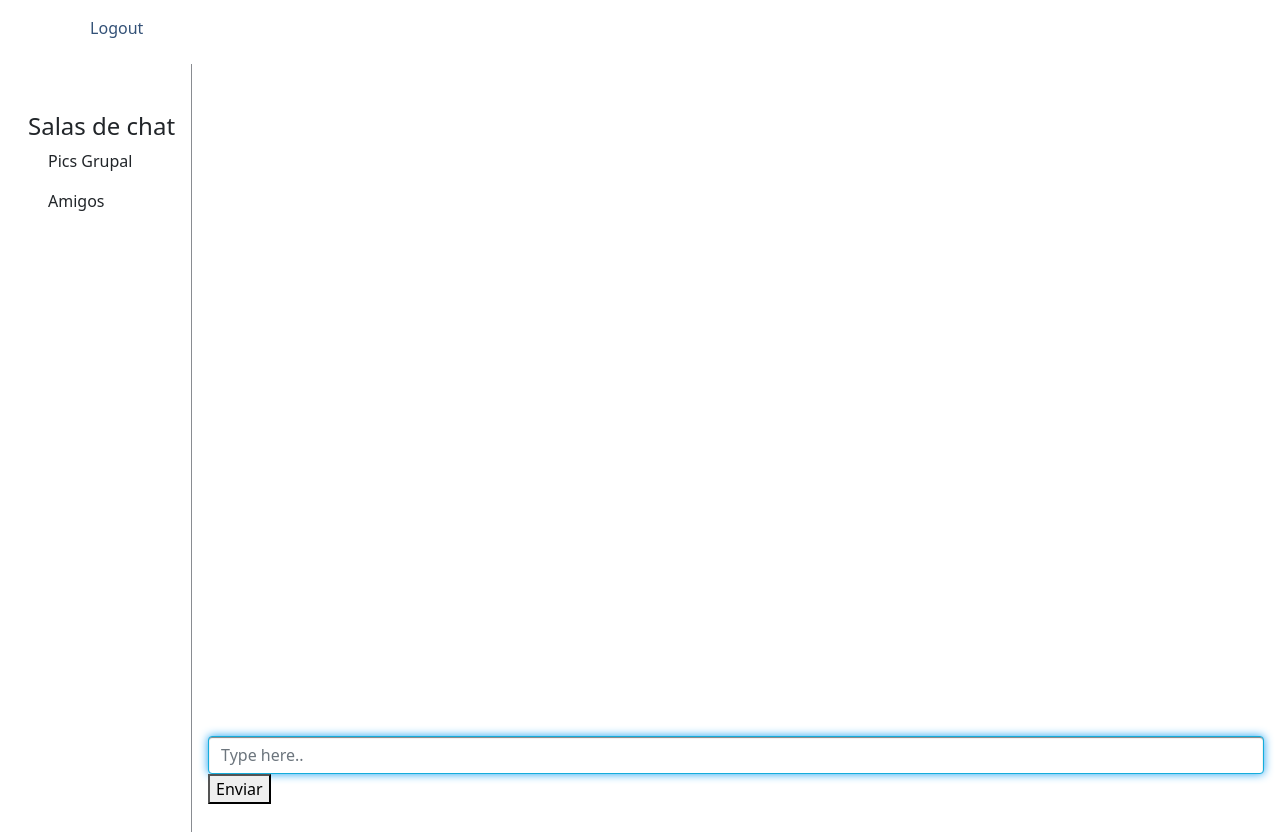
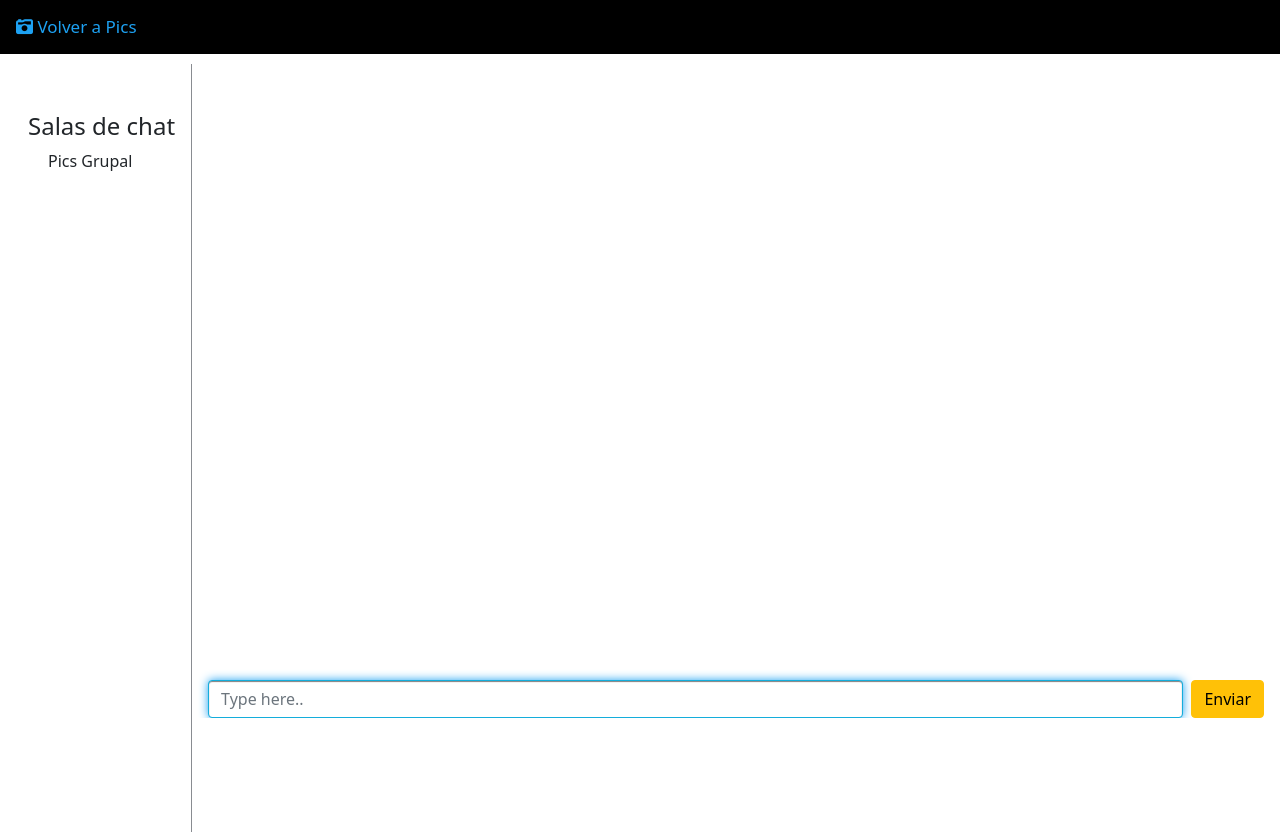
Before and after one commit to nicolasgirotti/pics_social, a Flask app: page /chat in a window 1280 px wide. Run offline with Flask 3, Linux system fonts and the light colour scheme; a user stored in the database is signed in; data that the repository does not hold is empty; some libraries are stand-ins or nearby versions.

Commit message:
chat funcional terminado

```diff
--- a/social_network/routes.py
+++ b/social_network/routes.py
@@ -13,7 +13,7 @@ from social_network.models import User, Post
 import os, secrets, uuid
 
 
-ROOMS = ['pics grupal', 'amigos']
+ROOMS = ['pics grupal']
 
 
 # Carpeta donde se guardan las fotos de las publicaciones
@@ -243,7 +243,7 @@ def join(data):
     join_room(data['room'])
     # Se envia una notificacion de que se unio cierto usuario, y se envia esta informacion
     # a cierto room.
-    send({'msg': data['username'] + " se ha unido al chat"}, room=data['room'])
+    send({'msg': data['username'] + " se ha unido al chat " + data['room'] }, room=data['room'])
 
 
 @socketio.on('leave')
--- a/social_network/static/scripts/socketio.js
+++ b/social_network/static/scripts/socketio.js
@@ -6,25 +6,43 @@ document.addEventListener('DOMContentLoaded', () => {
 
     //var socket = io('https://pics.proyectocoder.com');
 
+
     let room = 'Pics';
     joinRoom("Pics");
 
     // Display incoming messages
     socket.on('message', data => {
-
         const p = document.createElement('p');
         const span_username = document.createElement('span');
         const span_time = document.createElement('span');
         const br = document.createElement('br');
 
-        if (data.username) {
+        if (data.username == username) {
+            p.setAttribute("class", "my-msg")
+            // my user
+            span_username.setAttribute("class", "my-user")
             span_username.innerHTML = data.username;
+            // my time
+            span_time.setAttribute("class", "my-time")
             span_time.innerHTML = data.time;
             p.innerHTML = span_username.outerHTML + br.outerHTML + data.msg + br.outerHTML + span_time.outerHTML;
             document.querySelector('#display-message-section').append(p);
+        } else if( typeof data.username !== 'undefined') {
+            p.setAttribute("class", "other-msg");
+            // other username
+            span_username.setAttribute("class","other-user");
+            span_username.innerHTML = data.username;
+            // other time
+            span_time.setAttribute("class", "other-time")
+            span_time.innerHTML = data.time;
+            // append
+            p.innerHTML = span_username.outerHTML + br.outerHTML + data.msg + br.outerHTML + span_time.outerHTML;
+            document.querySelector('#display-message-section').append(p);
+
         } else {
             printSysMsg(data.msg);
         }
+    scrollDownChat();
 
     });
 
@@ -65,11 +83,21 @@ document.addEventListener('DOMContentLoaded', () => {
         document.querySelector('#user_message').focus();
     }
 
+
+    //Scroll down chat
+    function scrollDownChat() {
+        const chatWindow = document.querySelector('#display-message-section');
+        chatWindow.scrollTop = chatWindow.scrollHeight;
+    }
+
     //Print message
     function printSysMsg(msg) {
         const p = document.createElement('p');
         p.innerHTML = msg;
         document.querySelector('#display-message-section').append(p);
+        scrollDownChat()
     }
 
+
+
 })
--- a/social_network/static/style.css
+++ b/social_network/static/style.css
@@ -296,8 +296,8 @@ img{
 
 #display-message-section {
   margin-top: 5em;
-  min-height: 82vh;
-  max-height: 82vh;
+  min-height: 75vh;
+  max-height: 75vh;
   overflow-y: auto;
 }
 
@@ -314,11 +314,6 @@ img{
   animation-timing-function: ease-in-out;
 }
 
-#display-message-section p span{
-  font-weight: bold;
-  font-size: 0.50em;
-  color: slateblue;
-}
 
 
 #input-area {
@@ -331,3 +326,65 @@ input[type=text]:focus{
   border-color: #14addb;
   box-shadow: 0 1px 1px rgba(0, 0, 0, 0.5) inset, 0 0 10px #1DA1F2;
 }
+
+.my-user{
+  font-size: 0.7em;
+  color: #078fff;
+
+}
+.my-msg{
+  color: rgb(7, 7, 7);
+  margin-left: 0.2em;
+  padding: 0.3em 0.3em 0.3em 0.3em;
+  border-radius: 25px;
+  border-color: #2c2b27;
+  background-color: #aab0ff23;
+  word-wrap: break-word;
+
+}
+
+.my-time{
+  color: #92bada;
+  font-size: 0.5em;
+}
+
+.other-msg{
+  margin-right: 1em;
+  margin-left: 8em;
+  padding: 0.3em 0.3em 0.3em 0.3em;
+  border-radius: 25px;
+  border-color: #335177;
+  border-style: solid;
+  word-wrap: break-word;
+}
+
+
+
+.other-user{
+  color: red;
+}
+
+.other-time {
+  font-size: 0.5em;
+  color: rgb(209, 142, 142);
+}
+
+
+.navbar-chat {
+  background-color: black;
+  display: flex;
+  justify-content: left;
+}
+.navbar-chat a {
+  color: white;
+  text-align: center;
+  padding: 14px 16px;
+  text-decoration: none;
+  font-size: 17px;
+}
+@media screen and (max-width: 600px) {
+  .navbar-chat a {
+    display: block;
+    margin: 0 auto;
+  }
+}
--- a/social_network/templates/chat.html
+++ b/social_network/templates/chat.html
@@ -22,25 +22,10 @@
 
 
     <!-- Nav bar start -->
-    <nav class="navbar navbar-expand-sm navbar-light fixed-top">
-
-      <div class="container-fluid">
-          <div id="show-sidebar-button" class="cursor-pointer">
-            <i class="fa-solid fa-plus"></i>
-              <span>Rooms</span>
-          </div>
-
-          <button class="navbar-toggler" type="button" data-toggle="collapse" data-target="#navbarSupportedContent" aria-controls="navbarSupportedContent" aria-expanded="false" aria-label="Toggle navigation">
-          <span class="navbar-toggler-icon"></span>
-          </button>
-          <div class="collapse navbar-collapse" id="navbarSupportedContent">
-              <ul class="navbar-nav ml-auto">
-                  <li class="nav-item">
-                      <a id="logout-btn" class="nav-link" href="{{ url_for('logout') }}"><span style="color: #335177">Logout</span></a>
-                  </li>
-              </ul>
-          </div>
-      </div>
+    <nav class="navbar-chat fixed-top">
+          <a class="anchor" href="{{ url_for('home')}}">
+            <i class="fa-solid fa-camera-retro"></i> <span>Volver a Pics</span>
+        </a>
   </nav>
   <!-- Nav bar end -->
     <!-- Main section   -->
@@ -60,15 +45,20 @@
         <div id="display-message-section"></div>
 
         <!-- Input message -->
-        <div id="input-area">
-          <input
+        <div class="row g-2" id="input-area">
+          <div class="col">
+            <input
             class="form-control"
             type="text"
             id="user_message"
             placeholder="Type here.."
             autocomplete="off"
-          />
-          <button type="button" id="send_message">Enviar</button>
+            />
+          </div>
+          <div class="col-auto">
+            <button class="btn btn-warning" type="button" id="send_message">Enviar</button>
+          </div>
+
         </div>
       </div>
     </div>
--- a/social_network/templates/index.html
+++ b/social_network/templates/index.html
@@ -17,7 +17,11 @@
                 </li>
 
                 {% if current_user.is_authenticated %}
-
+                    <li><!-- Chat  -->
+                        <a class="anchor" href="{{ url_for('chat') }}" target="_blank">
+                            <i class="fa-regular fa-comment"></i> Chat
+                        </a>
+                    </li>
                     <li><!-- Profile   -->
                         <a class="anchor" href="{{ url_for('profile', username=current_user.username) }}" >
 
--- a/social_network/templates/layout.html
+++ b/social_network/templates/layout.html
@@ -32,6 +32,9 @@
         {% if current_user.is_authenticated %}
             <li class="nav-item">
               <a class="nav-link active" aria-current="page" href="{{ url_for('home') }}">Inicio</a>
+            </li>
+            <li class="nav-item">
+              <a class="nav-link active" aria-current="page" href="{{ url_for('chat') }}">Chat grupal</a>
             </li>
             <li class="nav-item">
               <a class="nav-link active" aria-current="page" href="{{ url_for('profile', username=current_user.username) }}">Mi perfil</a>
```
Also changed, not shown: instance/site.db.
